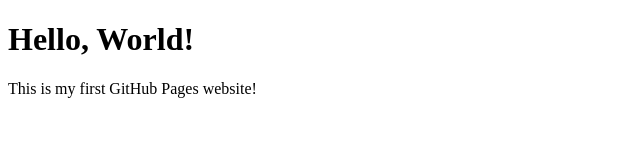
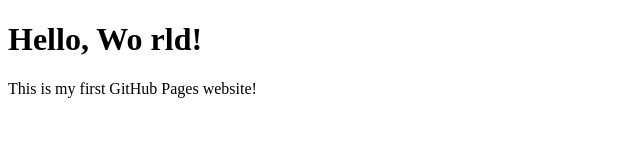
Before and after one commit to PSYkathi/level-x, a plain HTML site: page index.html in a window 1280 px wide. Shown: the full height of the page, 0-640 px from the left. Drawn offline with Linux system fonts and the light colour scheme.

Commit message:
Update index.html

```diff
--- a/index.html
+++ b/index.html
@@ -4,7 +4,7 @@
     <title>Welcome to My Website</title>
 </head>
 <body>
-    <h1>Hello, World!</h1>
+    <h1>Hello, Wo rld!</h1>
     <p>This is my first GitHub Pages website!</p>
 </body>
 </html>
```
